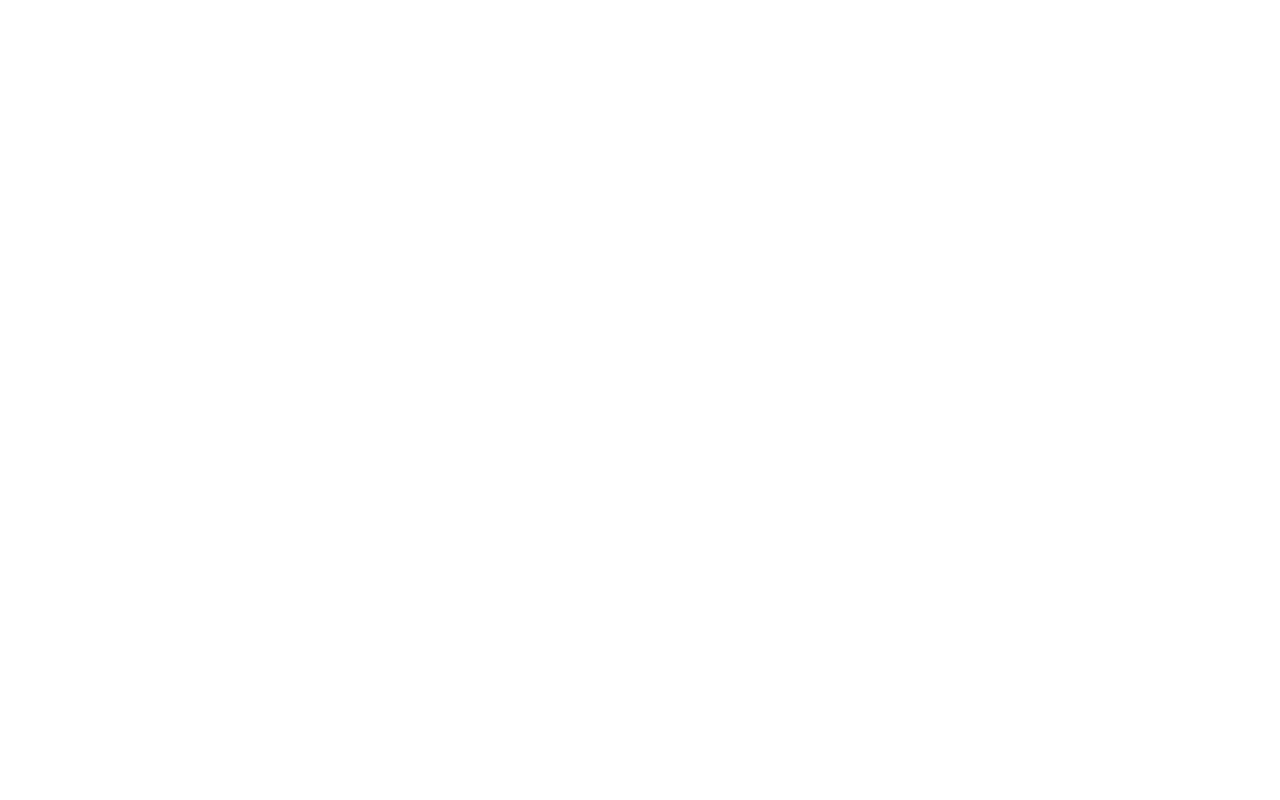
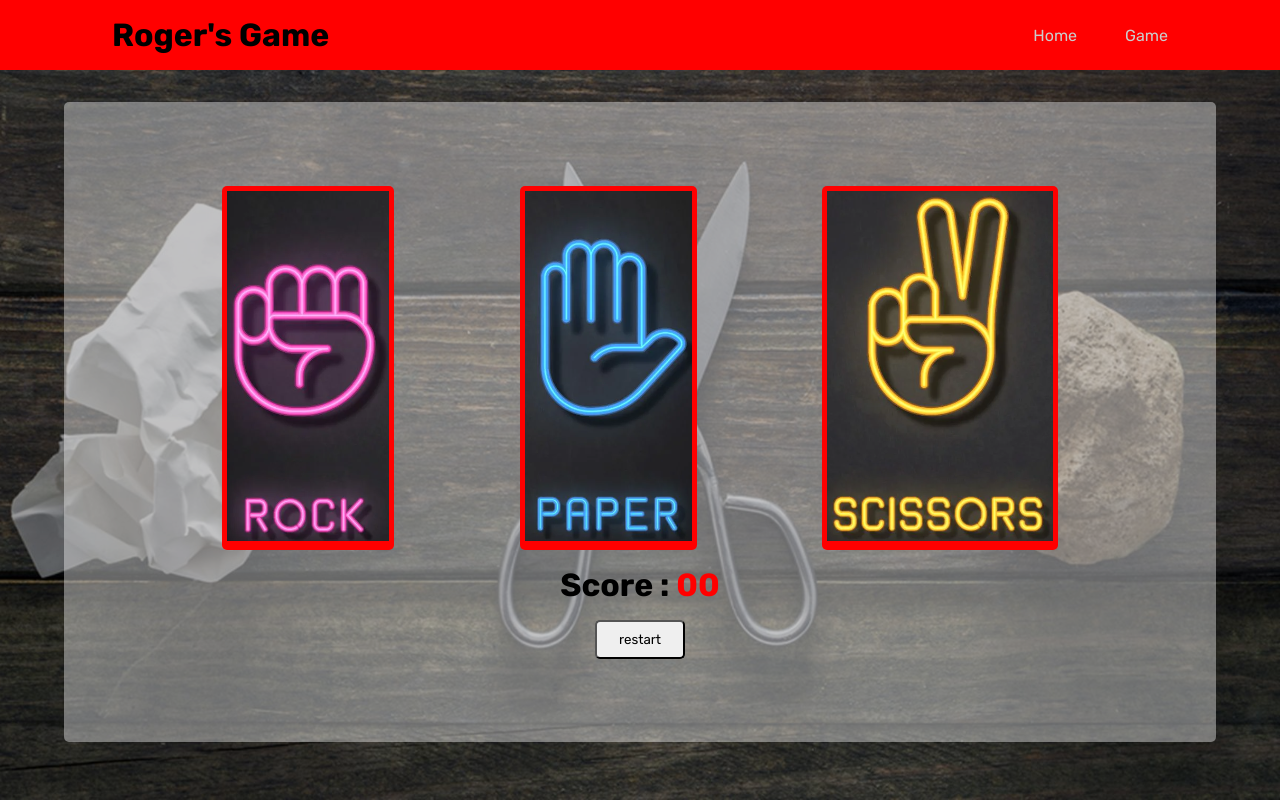
Before and after one commit to rogerTheophile2000/odin-rock-paper-scissor, a plain HTML site: page game.html in a window 1280 px wide. Drawn offline with Linux system fonts and the light colour scheme.

Commit message:
end game style page

```diff
--- a/game.html
+++ b/game.html
@@ -0,0 +1,40 @@
+<!DOCTYPE html>
+<html lang="en">
+<head>
+    <meta charset="UTF-8">
+    <meta http-equiv="X-UA-Compatible" content="IE=edge">
+    <meta name="viewport" content="width=device-width, initial-scale=1.0">
+    <title>Rock Paper and Scissor</title>
+    <link rel="stylesheet" href="style.css">
+</head>
+<body>
+    <div class="container">
+        <header>
+            <h1>Roger's Game</h1>
+            <ul>
+                <li><a href="/index.html">Home</a></li>
+                <li><a href="/game.html">Game</a></li>
+            </ul>
+        </header>
+        <div class="game">
+            <div class="images">
+                <div class="choice" id="rock">
+                    <img src="/images/rock.png" alt="">
+                </div>
+                <div class="choice" id="paper">
+                    <img src="/images/paper.png" alt="">
+                </div>
+                <div class="choice" id="scissor">
+                    <img src="/images/scissors.png" alt="">
+                </div>
+            </div>
+            <div class="scores">
+                <h1>Score : <span class="score">00</span></h1>
+            </div>
+            <div class="restart">
+                <button id="restart">restart</button>
+            </div>
+        </div>
+    </div>
+</body>
+</html>
--- a/style.css
+++ b/style.css
@@ -94,3 +94,53 @@ header ul li a:hover {
     margin-bottom: 7px;
     font-size: 1.3rem;
 }
+
+/* game part */
+
+.game{
+    background-color: rgba(255, 255, 255, 0.4);
+    width: 90vw;
+    margin: 2rem auto;
+    height: 80vh;
+    padding: 2rem;
+    border-radius: var(--border-radius);
+    display: flex;
+    flex-direction: column;
+    justify-content: center;
+    align-self: center;
+    gap: 1rem;
+}
+
+.game .images {
+    display: flex;
+    width: 100%;
+    justify-content: space-evenly;
+    align-items: center;
+}
+
+.game .images .choice{
+    padding: 5px;
+    border-radius: var(--border-radius);
+    background-color: red;
+    text-align: center;
+    cursor: pointer;
+}
+
+.scores {
+    text-align: center;
+}
+
+.scores .score {
+    color: red;
+    font-size: 2rem;
+}
+.restart {
+    display: flex;
+    align-items: center;
+    justify-content: center;
+}
+
+#restart{
+    padding: 10px 1.4rem;
+    border-radius: var(--border-radius);
+}
```
